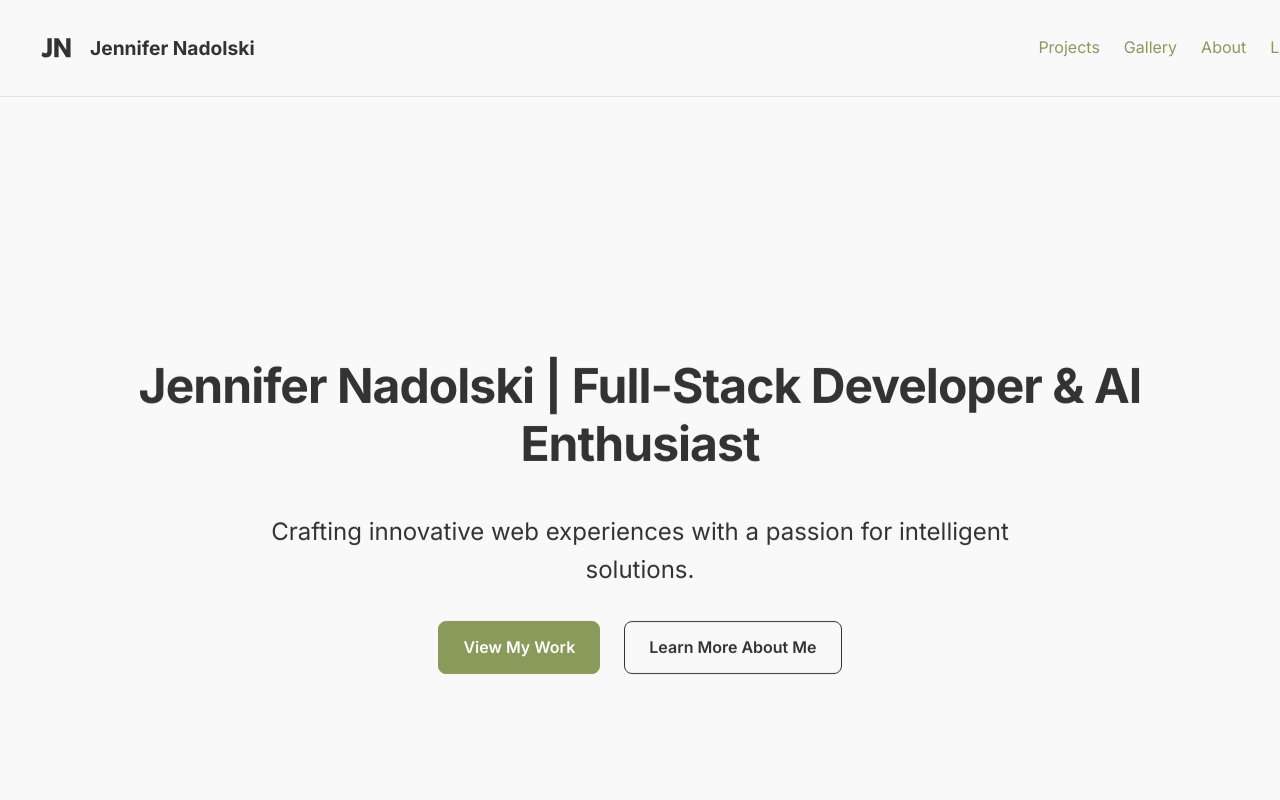
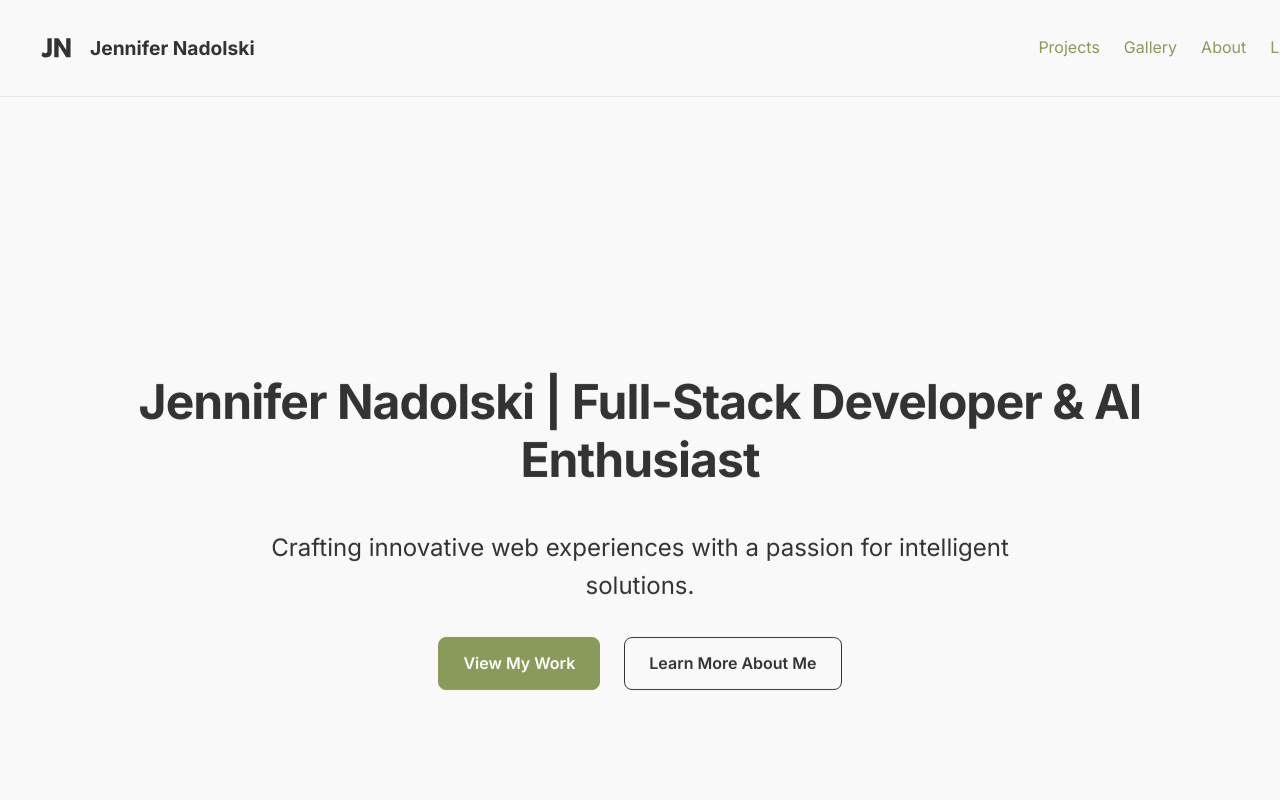
Before and after one commit to jnadolski/jn-website, a React (Create React App) app in the folder frontend/: page / in a window 1280 px wide. Shown: the top 800 px of the page. Built offline with nearby package versions, Linux system fonts and the light colour scheme.

Commit message:
Fix: Header layout and content overlap with increased padding and flex-wrap

```diff
--- a/frontend/src/App.css
+++ b/frontend/src/App.css
@@ -84,15 +84,17 @@ a:hover {
   backdrop-filter: blur(10px); /* Glassmorphism effect */
   -webkit-backdrop-filter: blur(10px); /* For Safari support */
   display: flex;
+  flex-wrap: wrap; /* Allow items to wrap */
   justify-content: space-between;
   align-items: center;
   padding: 1rem 2rem;
   border-bottom: 1px solid var(--border);
   min-height: 4rem;
+  height: auto; /* Allow height to adjust if content wraps */
 }
 
 main {
-  padding-top: 4rem; /* Offset for fixed header */
+  padding-top: 5rem; /* Offset for fixed header */
 }
 
 .logo-link {
```
